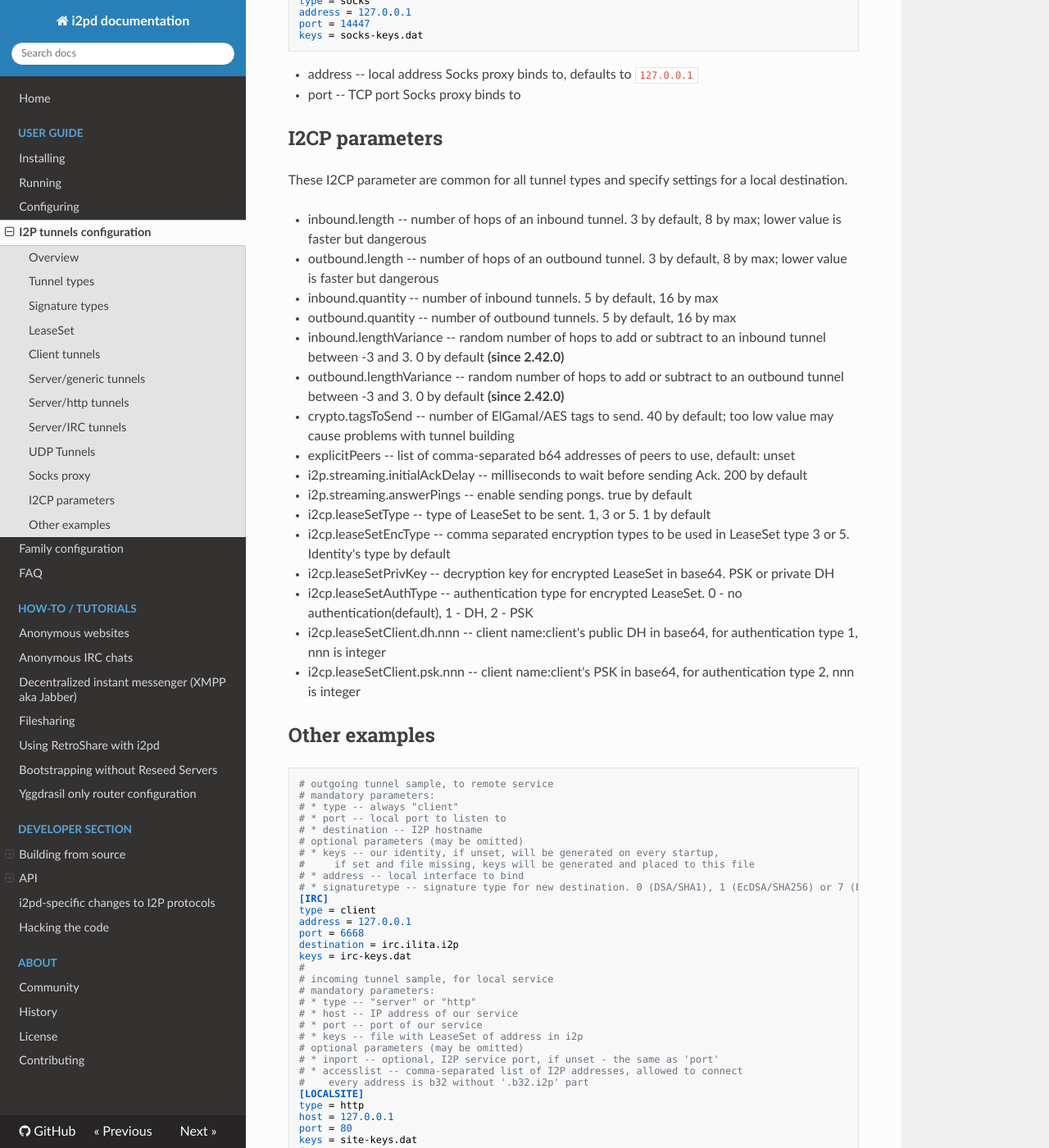
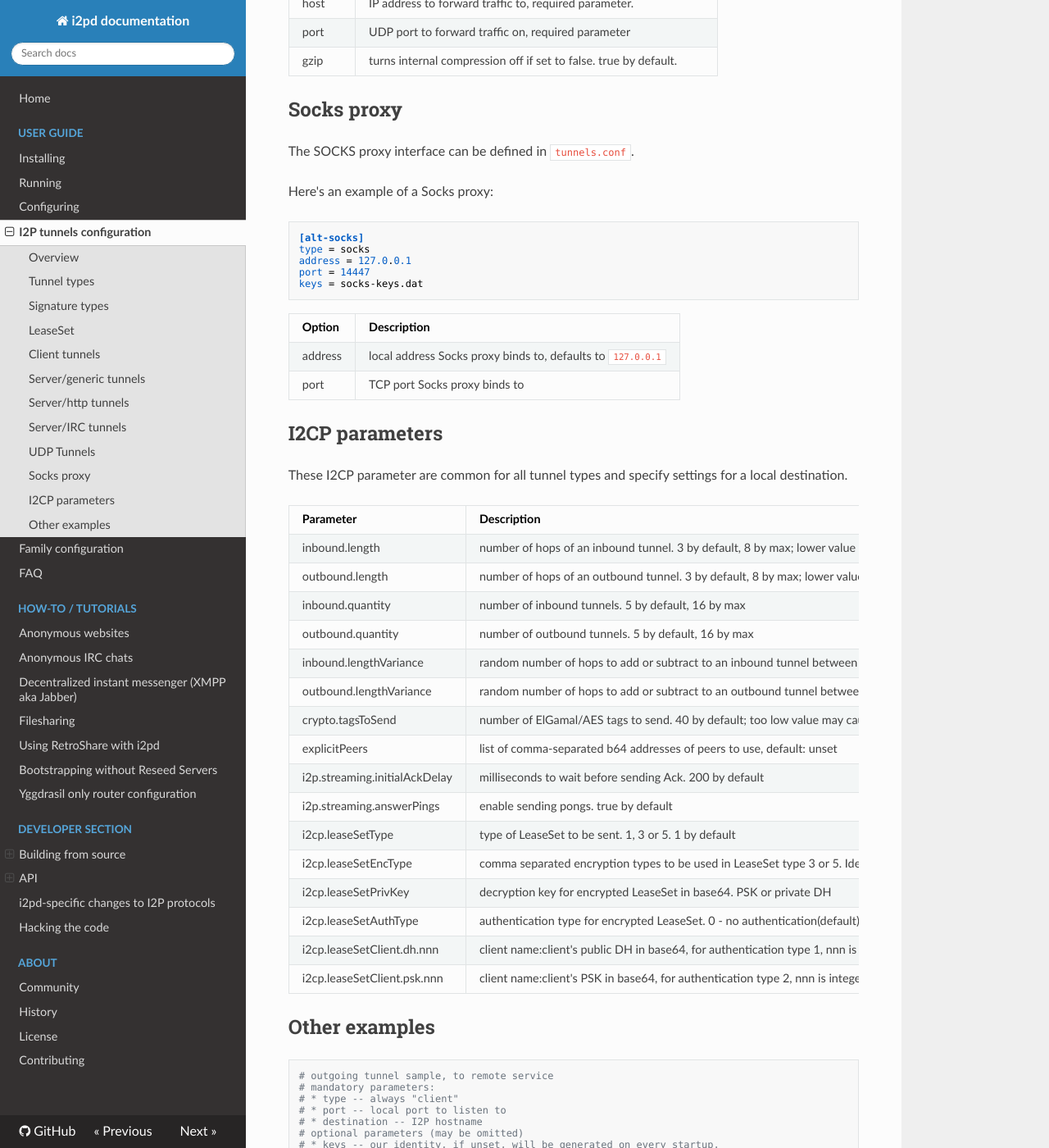
Before and after one commit to PurpleI2P/i2pd_docs_en, an MkDocs documentation site: the page built from docs/user-guide/tunnels.md, in a window 1280 px wide and 1400 px high, scrolled down 5076 px. Shown: the whole window at 82% size. Built offline with MkDocs 1.6.1, drawn with Linux system fonts in a browser that asks for light colours; nearby versions of some CDN libraries; old or Windows-style settings are respelled for this version of MkDocs; some of the changed text lies outside the part shown.

Commit message:
Update tunnels.md

```diff
--- a/docs/user-guide/tunnels.md
+++ b/docs/user-guide/tunnels.md
@@ -95,11 +95,13 @@ Client tunnels might share the same local destination, if the keys file contains
 
 Optional parameters:
 
-* address         -- local interface tunnel binds to, '127.0.0.1' for connections from local host only, '0.0.0.0' for connections from everywhere. '127.0.0.1' by default.
-* signaturetype   -- signature type for new keys. 0 (DSA), 1 (ECDSA-P256), 7 (EDDSA), 11 (RedDSA). RSA signatures (4,5,6) are not allowed and will be changed to 7. 7 by default
-* cryptotype       -- crypto type for new keys. Experimental. Should be always 0
-* destinationport -- connect to particular port at destination. 0 by default (targeting first tunnel on server side for destination)
-* keepaliveinterval -- send ping to the destination after this interval in seconds. 0 by default meaning no pings
+Option              | Description
+--------------------|--------------------
+address             | local interface tunnel binds to, '127.0.0.1' for connections from local host only, '0.0.0.0' for connections from everywhere. '127.0.0.1' by default.
+signaturetype       | signature type for new keys. 0 (DSA), 1 (ECDSA-P256), 7 (EDDSA), 11 (RedDSA). RSA signatures (4,5,6) are not allowed and will be changed to 7. 7 by default
+cryptotype          | crypto type for new keys. Experimental. Should be always 0
+destinationport     | connect to particular port at destination. 0 by default (targeting first tunnel on server side for destination)
+keepaliveinterval   | send ping to the destination after this interval in seconds. 0 by default meaning no pings
 
 So, given the example above, if you connected to 127.0.0.1:6668 on localhost, i2pd would tunnel that connection to irc.ilita.i2p
 
@@ -121,13 +123,15 @@ The server tunnel must use its own local destination such as host 127.0.0.1 and
 
 Optional parameters:
 
-* inport        -- what port at local destination server tunnel listens to. Same as *port* by default.
-* accesslist    -- list of comma-separated of b32 address (without .b32.i2p) allowed to connect. Everybody is allowed by default.
-* gzip          -- turns internal compression off if set to false. true by default.
-* signaturetype -- means signature type for new keys. 0 - DSA, 1- ECDSA-P256, 7 -EDDSA, 11 -RedDSA. 7 by default.
-* cryptotype    -- crypto type for new keys. Experimental. Should be always 0.
-* enableuniquelocal -- if true, connection to local address will look like 127.x.x.x where x.x.x is first 3 bytes of incoming connection peer's ident hash. true by default.
-* address       -- IP address of an interface tunnel is connected to host from. Usually not used.
+Option              | Description
+--------------------|--------------------
+inport              | what port at local destination server tunnel listens to. Same as *port* by default.
+accesslist          | list of comma-separated of b32 address (without .b32.i2p) allowed to connect. Everybody is allowed by default.
+gzip                | turns internal compression off if set to false. true by default.
+signaturetype       | means signature type for new keys. 0 - DSA, 1- ECDSA-P256, 7 -EDDSA, 11 -RedDSA. 7 by default.
+cryptotype          | crypto type for new keys. Experimental. Should be always 0.
+enableuniquelocal   | if true, connection to local address will look like 127.x.x.x where x.x.x is first 3 bytes of incoming connection peer's ident hash. true by default.
+address             | IP address of an interface tunnel is connected to host from. Usually not used.
 
 Server/http tunnels
 -------------------
@@ -145,9 +149,11 @@ Here's an example of an http tunnel:
 
 Optional parameters:
 
-* hostoverride -- value to send in 'Host:' header, default: the same as *host* parameter
-* gzip         -- should we compress contents at I2P level. default: true
-* ssl          -- Use SSL connection to upstream server. `hostoverride` parameter can be used to set SNI domain. default: false
+Option              | Description
+--------------------|--------------------
+hostoverride        | value to send in 'Host:' header, default: the same as *host* parameter
+gzip                | should we compress contents at I2P level. default: true
+ssl                 | use SSL connection to upstream server. `hostoverride` parameter can be used to set SNI domain. default: false (since 2.44.0)
 
 Server/IRC tunnels
 -------------------
@@ -157,7 +163,9 @@ It replaces IP address (usually 127.0.0.1) to user's .b32 I2P address.
 
 Optional parameters:
 
-* webircpassword -- password to send with WEBIRC command
+Option              | Description
+--------------------|--------------------
+webircpassword      | password to send with WEBIRC command
 
 UDP Tunnels
 -----------
@@ -173,11 +181,12 @@ There are 2 types of UDP tunnels: `udpclient` and `udpserver`
     destination = something.b32.i2p
     port = 1194
 
-
-* destination -- the I2P destination of a udpserver tunnel, required parameter
-* address -- IP address to bind local UDP endpoint to, defaults to `127.0.0.1`
-* port -- port to bind local UDP endpoint to, required parameter
-* gzip -- turns internal compression off if set to false. true by default.
+Option              | Description
+--------------------|--------------------
+destination         | the I2P destination of a udpserver tunnel, required parameter
+address             | IP address to bind local UDP endpoint to, defaults to `127.0.0.1`
+port                | port to bind local UDP endpoint to, required parameter
+gzip                | turns internal compression off if set to false. true by default.
 
 `udpserver` forwards traffic from N I2P destinations to 1 local UDP endpoint
 
@@ -187,10 +196,12 @@ There are 2 types of UDP tunnels: `udpclient` and `udpserver`
     host = 127.0.0.1
     port = 1194
 
-* address -- IP address to use for local UDP endpoints, defaults to `127.0.0.1`
-* host -- IP address to forward traffic to, required parameter.
-* port -- UDP port to forward traffic on, required parameter
-* gzip -- turns internal compression off if set to false. true by default.
+Option              | Description
+--------------------|--------------------
+address             | IP address to use for local UDP endpoints, defaults to `127.0.0.1`
+host                | IP address to forward traffic to, required parameter.
+port                | UDP port to forward traffic on, required parameter
+gzip                | turns internal compression off if set to false. true by default.
 
 
 Socks proxy
@@ -206,8 +217,10 @@ Here's an example of a Socks proxy:
     port = 14447
     keys = socks-keys.dat
 
-* address -- local address Socks proxy binds to, defaults to `127.0.0.1`
-* port -- TCP port Socks proxy binds to
+Option              | Description
+--------------------|--------------------
+address             | local address Socks proxy binds to, defaults to `127.0.0.1`
+port                | TCP port Socks proxy binds to
 
 
 I2CP parameters
@@ -215,22 +228,24 @@ I2CP parameters
 
 These I2CP parameter are common for all tunnel types and specify settings for a local destination.
 
-* inbound.length    -- number of hops of an inbound tunnel. 3 by default, 8 by max;  lower value is faster but dangerous
-* outbound.length   -- number of hops of an outbound tunnel. 3 by default, 8 by max; lower value is faster but dangerous
-* inbound.quantity  -- number of inbound tunnels. 5 by default, 16 by max
-* outbound.quantity -- number of outbound tunnels. 5 by default, 16 by max
-* inbound.lengthVariance  -- random number of hops to add or subtract to an inbound tunnel between -3 and 3. 0 by default **(since 2.42.0)**
-* outbound.lengthVariance -- random number of hops to add or subtract to an outbound tunnel between -3 and 3. 0 by default **(since 2.42.0)**
-* crypto.tagsToSend -- number of ElGamal/AES tags to send. 40 by default; too low value may cause problems with tunnel building
-* explicitPeers     -- list of comma-separated b64 addresses of peers to use, default: unset
-* i2p.streaming.initialAckDelay -- milliseconds to wait before sending Ack. 200 by default
-* i2p.streaming.answerPings -- enable sending pongs. true by default
-* i2cp.leaseSetType -- type of LeaseSet to be sent. 1, 3 or 5. 1 by default
-* i2cp.leaseSetEncType -- comma separated encryption types to be used in LeaseSet type 3 or 5. Identity's type by default
-* i2cp.leaseSetPrivKey -- decryption key for encrypted LeaseSet in base64. PSK or private DH
-* i2cp.leaseSetAuthType -- authentication type for encrypted LeaseSet. 0 - no authentication(default), 1 - DH, 2 - PSK
-* i2cp.leaseSetClient.dh.nnn -- client name:client's public DH in base64, for authentication type 1, nnn is integer
-* i2cp.leaseSetClient.psk.nnn -- client name:client's PSK in base64, for authentication type 2, nnn is integer
+Parameter                     | Description
+------------------------------|--------------------
+inbound.length                | number of hops of an inbound tunnel. 3 by default, 8 by max;  lower value is faster but dangerous
+outbound.length               | number of hops of an outbound tunnel. 3 by default, 8 by max; lower value is faster but dangerous
+inbound.quantity              | number of inbound tunnels. 5 by default, 16 by max
+outbound.quantity             | number of outbound tunnels. 5 by default, 16 by max
+inbound.lengthVariance        | random number of hops to add or subtract to an inbound tunnel between -3 and 3. 0 by default **(since 2.42.0)**
+outbound.lengthVariance       | random number of hops to add or subtract to an outbound tunnel between -3 and 3. 0 by default **(since 2.42.0)**
+crypto.tagsToSend             | number of ElGamal/AES tags to send. 40 by default; too low value may cause problems with tunnel building
+explicitPeers                 | list of comma-separated b64 addresses of peers to use, default: unset
+i2p.streaming.initialAckDelay | milliseconds to wait before sending Ack. 200 by default
+i2p.streaming.answerPings     | enable sending pongs. true by default
+i2cp.leaseSetType             | type of LeaseSet to be sent. 1, 3 or 5. 1 by default
+i2cp.leaseSetEncType          | comma separated encryption types to be used in LeaseSet type 3 or 5. Identity's type by default
+i2cp.leaseSetPrivKey          | decryption key for encrypted LeaseSet in base64. PSK or private DH
+i2cp.leaseSetAuthType         | authentication type for encrypted LeaseSet. 0 - no authentication(default), 1 - DH, 2 - PSK
+i2cp.leaseSetClient.dh.nnn    | client name:client's public DH in base64, for authentication type 1, nnn is integer
+i2cp.leaseSetClient.psk.nnn   | client name:client's PSK in base64, for authentication type 2, nnn is integer
 
 Other examples
 --------------
```
